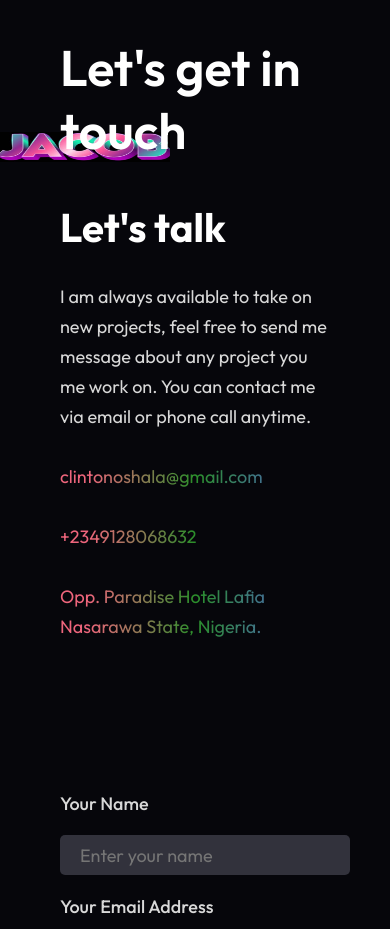
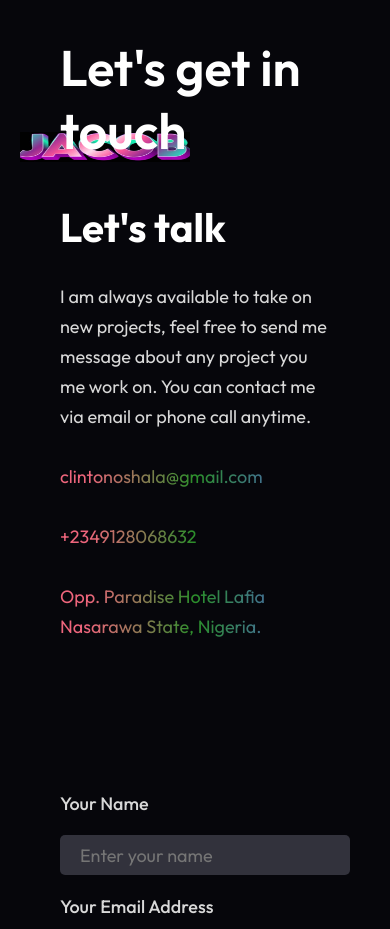
Before and after one commit to BlakWeb/Personal-Portfolio, a React (Vite) app: page / in a window 390 px wide. Shown: the part 8280-9209 px from the top of the page. Built offline with nearby package versions, Linux system fonts and the light colour scheme.

Commit message:
Update Contact.css

```diff
--- a/src/components/Contact/Contact.css
+++ b/src/components/Contact/Contact.css
@@ -138,7 +138,7 @@
 
   .contact-title img {
     width: 170px;
-    margin-right: -80px;
+    margin-right: -100px;
   }
 
   .contact-section {
```
